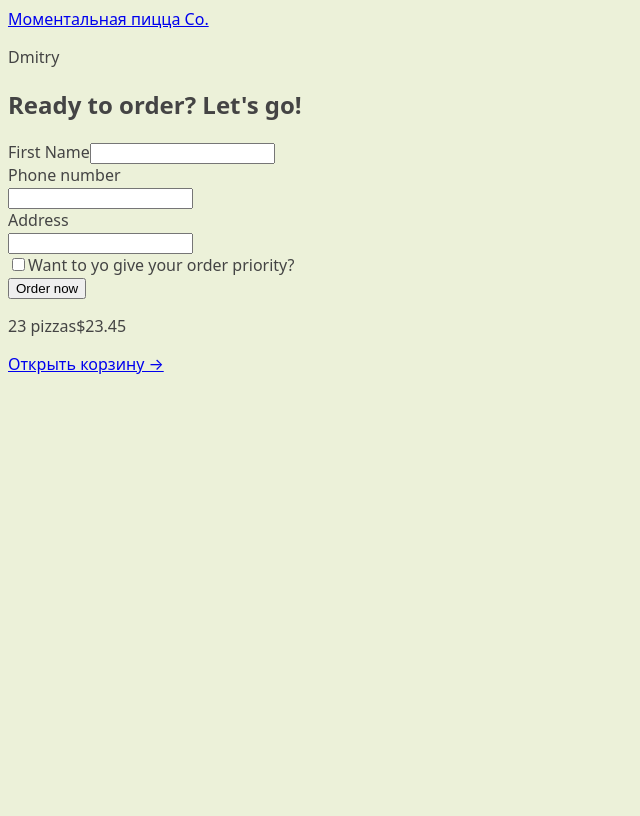
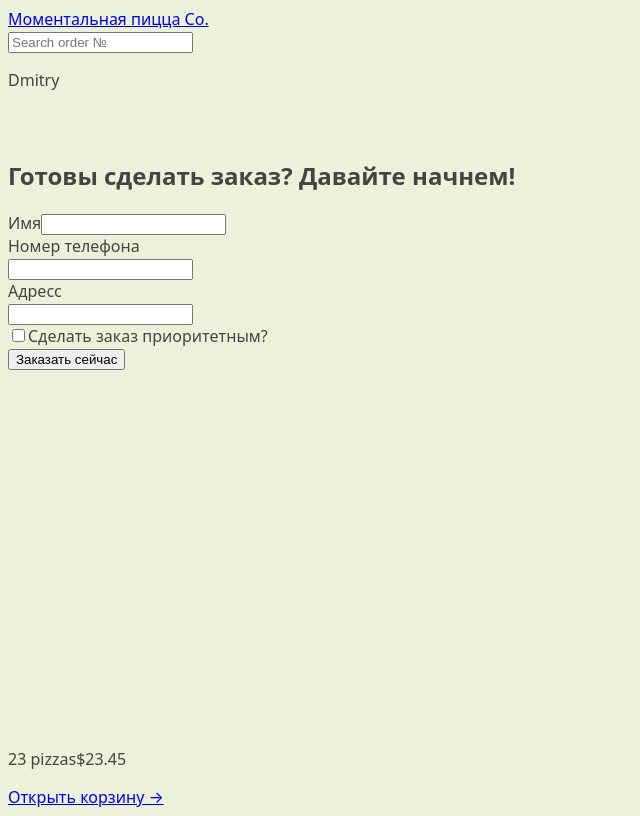
Before and after one commit to flickystyle/pizza-app, a React (Vite) app: page /order/new in a window 1280 px wide. Shown: the whole page, without its empty margins (0-640 px from the left). Built offline with nearby package versions, Linux system fonts and the light colour scheme.

Commit message:
Testing routes, handling errors

```diff
--- a/src/App.jsx
+++ b/src/App.jsx
@@ -2,13 +2,17 @@
 import Home from './ui/Home';
 import Menu, { loader as menuLoader } from './features/menu/Menu';
 import Cart from './features/cart/Cart';
-import CreateOrder from './features/order/CreateOrder';
-import Order from './features/order/Order';
+import CreateOrder, {
+    action as createOrderAction,
+} from './features/order/CreateOrder';
+import Order, { loader as orderLoader } from './features/order/Order';
 import AppLayout from './ui/AppLayout';
+import Error from './ui/Error';
 
 const router = createBrowserRouter([
     {
         element: <AppLayout />,
+        errorElement: <Error />,
         children: [
             {
                 path: '/',
@@ -18,6 +22,7 @@
                 path: '/menu',
                 element: <Menu />,
                 loader: menuLoader,
+                errorElement: <Error />,
             },
             {
                 path: '/cart',
@@ -26,10 +31,13 @@
             {
                 path: '/order/new',
                 element: <CreateOrder />,
+                action: createOrderAction,
             },
             {
                 path: '/order/:orderId',
                 element: <Order />,
+                loader: orderLoader,
+                errorElement: <Error />,
             },
         ],
     },
--- a/src/features/menu/Menu.jsx
+++ b/src/features/menu/Menu.jsx
@@ -4,7 +4,7 @@
 
 function Menu() {
     const menu = useLoaderData();
-    console.log(menu);
+
     return (
         <ul>
             {menu.map((pizza) => (
--- a/src/features/order/CreateOrder.jsx
+++ b/src/features/order/CreateOrder.jsx
@@ -1,4 +1,6 @@
-import { useState } from "react";
+import { useState } from 'react';
+import { Form, redirect, useActionData, useNavigation } from 'react-router-dom';
+import { createOrder } from '../../services/apiRestaurant';
 
 // https://uibakery.io/regex-library/phone-number
 const isValidPhone = (str) =>
@@ -9,21 +11,21 @@
 const fakeCart = [
     {
         pizzaId: 12,
-    name: "Mediterranean",
+        name: 'Mediterranean',
         quantity: 2,
         unitPrice: 16,
         totalPrice: 32,
     },
     {
         pizzaId: 6,
-    name: "Vegetale",
+        name: 'Vegetale',
         quantity: 1,
         unitPrice: 13,
         totalPrice: 13,
     },
     {
         pizzaId: 11,
-    name: "Spinach and Mushroom",
+        name: 'Spinach and Mushroom',
         quantity: 1,
         unitPrice: 15,
         totalPrice: 15,
@@ -31,28 +33,32 @@
 ];
 
 function CreateOrder() {
+    const navigation = useNavigation();
+    const isSubmitting = navigation.state === 'submitting';
+    const formErrors = useActionData();
     // const [withPriority, setWithPriority] = useState(false);
     const cart = fakeCart;
 
     return (
         <div>
-      <h2>Ready to order? Let's go!</h2>
+            <h2>Готовы сделать заказ? Давайте начнем!</h2>
 
-      <form>
+            <Form method="POST">
                 <div>
-          <label>First Name</label>
+                    <label>Имя</label>
                     <input type="text" name="customer" required />
                 </div>
 
                 <div>
-          <label>Phone number</label>
+                    <label>Номер телефона</label>
                     <div>
                         <input type="tel" name="phone" required />
                     </div>
+                    {formErrors?.phone && <p>{formErrors.phone}</p>}
                 </div>
 
                 <div>
-          <label>Address</label>
+                    <label>Адресс</label>
                     <div>
                         <input type="text" name="address" required />
                     </div>
@@ -66,15 +72,47 @@
                         // value={withPriority}
                         // onChange={(e) => setWithPriority(e.target.checked)}
                     />
-          <label htmlFor="priority">Want to yo give your order priority?</label>
+                    <label htmlFor="priority">
+                        Сделать заказ приоритетным?
+                    </label>
                 </div>
 
                 <div>
-          <button>Order now</button>
+                    <input
+                        type="hidden"
+                        name="cart"
+                        value={JSON.stringify(cart)}
+                    />
+                    <button disabled={isSubmitting}>
+                        {isSubmitting
+                            ? 'Заказ обрабатывается'
+                            : 'Заказать сейчас'}
+                    </button>
                 </div>
-      </form>
+            </Form>
         </div>
     );
 }
 
+async function action({ request }) {
+    const formData = await request.formData();
+    const data = Object.fromEntries(formData);
+    console.log(data);
+    const order = {
+        ...data,
+        cart: JSON.parse(data.cart),
+        priority: data.priority === 'on',
+    };
+
+    const newOrder = await createOrder(order);
+    const errors = {};
+    if (!isValidPhone(order.phone))
+        errors.phone =
+            'Пожалуйста укажите верный телефон что бы мы могли связаться с вами :(';
+
+    if (Object.keys(errors).length > 0) return errors;
+
+    return redirect(`/order/${newOrder.id}`);
+}
+export { action };
 export default CreateOrder;
--- a/src/features/order/Order.jsx
+++ b/src/features/order/Order.jsx
@@ -1,4 +1,5 @@
 // Test ID: IIDSAT
+import { getOrder } from '../../services/apiRestaurant';
 import {
     calcMinutesLeft,
     formatCurrency,
@@ -91,4 +92,8 @@
     );
 }
 
+export async function loader({ params }) {
+    const order = await getOrder(params.orderId);
+    return order;
+}
 export default Order;
--- /dev/null
+++ b/src/features/order/SearchOrder.jsx
@@ -0,0 +1,26 @@
+import { useState } from 'react';
+import { useNavigate } from 'react-router-dom';
+
+function SearchOrder() {
+    const [query, setQuery] = useState('');
+    const navigate = useNavigate();
+
+    function handleSubmit(e) {
+        e.preventDefault();
+        if (!query) return;
+        navigate(`/order/${query}`);
+        setQuery('');
+    }
+
+    return (
+        <form onSubmit={handleSubmit}>
+            <input
+                placeholder="Search order №"
+                val={query}
+                onChange={(e) => setQuery(e.target.value)}
+            />
+        </form>
+    );
+}
+
+export default SearchOrder;
--- a/src/ui/AppLayout.jsx
+++ b/src/ui/AppLayout.jsx
@@ -1,10 +1,15 @@
+import { Outlet, useNavigation } from 'react-router-dom';
+import CartOverview from '../features/cart/CartOverview';
 import Header from './Header';
-import CartOverview from '../features/cart/CartOverview';
-import { Outlet } from 'react-router-dom';
+import Loader from './Loader';
 
 function AppLayout() {
+    const navigation = useNavigation();
+    const isLoading = navigation.state === 'loading';
+
     return (
-        <div>
+        <div className="layout">
+            {isLoading && <Loader />}
             <Header />
             <main>
                 <Outlet />
--- a/src/ui/Error.jsx
+++ b/src/ui/Error.jsx
@@ -1,12 +1,13 @@
-import { useNavigate } from 'react-router-dom';
+import { useNavigate, useRouteError } from 'react-router-dom';
 
 function NotFound() {
     const navigate = useNavigate();
+    const error = useRouteError();
 
     return (
         <div>
             <h1>Что-то пошло не так 😢</h1>
-            <p>%MESSAGE%</p>
+            <p>{error.data || error.message}</p>
             <button onClick={() => navigate(-1)}>&larr; Go back</button>
         </div>
     );
--- a/src/ui/Header.jsx
+++ b/src/ui/Header.jsx
@@ -1,10 +1,11 @@
 import { Link } from 'react-router-dom';
+import SearchOrder from '../features/order/SearchOrder';
 
 function Header() {
     return (
         <header>
             <Link to="/">Моментальная пицца Co.</Link>
-
+            <SearchOrder />
             <p>Dmitry</p>
         </header>
     );
--- /dev/null
+++ b/src/ui/Loader.jsx
@@ -0,0 +1,9 @@
+function Loader() {
+    return (
+        <div className="loader">
+
+        </div>
+    )
+}
+
+export default Loader;
```
Lines whose indentation alone changed are shown as unchanged.
